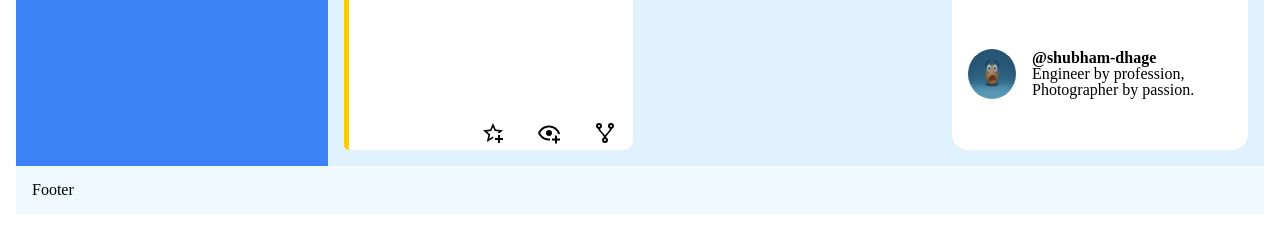
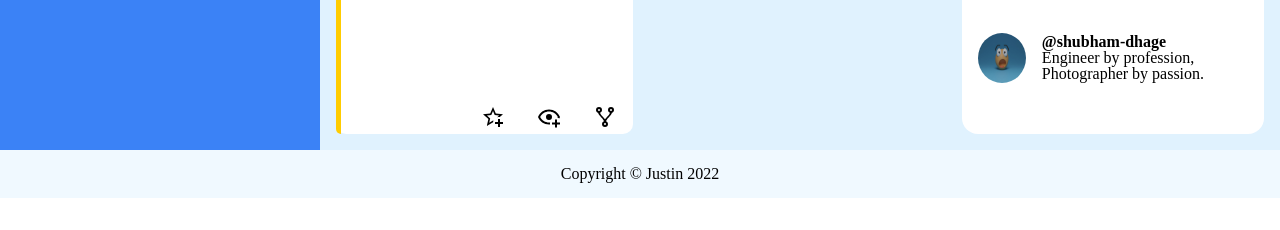
Before and after one commit to justinmm777/dashboard-design, a plain HTML site: page index.html in a window 1280 px wide. Shown: the part 1154-1384 px from the top of the page. After the commit the page ends 1352 px from the top, so only its background shows below. Drawn offline with Linux system fonts and the light colour scheme.

Commit message:
refactor css for responsive design

```diff
--- a/index.html
+++ b/index.html
@@ -10,6 +10,7 @@
     <link rel="preconnect" href="https://fonts.googleapis.com">
     <link rel="preconnect" href="https://fonts.gstatic.com" crossorigin>
     <link href="https://fonts.googleapis.com/css2?family=Roboto:wght@300&display=swap" rel="stylesheet">
+    <script src="./script.js" defer></script>
 </head>
 <body>
     <div class="container">
@@ -113,7 +114,7 @@
 
         <div class="article">
             <div class="projects">
-                <h3 class="heading1">Your Projects</h3>
+                <h3 class="heading1">Projects</h3>
                 <br>
                 <div class="cards">
                 <div class="card">
@@ -457,7 +458,9 @@
             </div>
         </div>
         </div>
-        <div class="footer">Footer</div>
+        <div class="footer">
+            <p>Copyright © Justin <span id="year"></span>
+        </div>
     </div>
 
 </body>
--- /dev/null
+++ b/script.js
@@ -0,0 +1,7 @@
+// get the current year
+const currentYear = new Date().getFullYear();
+console.log(currentYear);
+
+// add the current year to html
+const year = document.getElementById("year");
+year.textContent = currentYear;
--- a/style.css
+++ b/style.css
@@ -31,7 +31,7 @@ body {
     min-height: 100vh;
     text-rendering: optimizeSpeed;
     line-height: 1rem;
-    padding: 1rem;
+    /* padding: 1rem; */
 }
 
   /* Make images easier to work with */
@@ -179,11 +179,12 @@ align-self: center;
     background-color: var(--sidebar-bg-color);
     grid-area: sidebar;
     display: grid;
-    grid-template-rows: 1fr 8fr;
+    grid-template-rows: auto 1fr;
 }
 
 .sidebar .dashboard {
     display: flex;
+    align-items: center;
 }
 .sidebar .dashboard h1 {
     margin-left: 1rem;
@@ -219,9 +220,10 @@ a:link, a:visited {
     background-color: var(--article-bg-color);
     grid-area: article;
     display: grid;
-    grid-template-columns: 2fr 1fr;
     gap: 1rem;
-    /* grid-template-rows: auto 1fr; */
+    grid-template-areas:
+    'projects'
+    'right-side';
 }
 
 .titles {
@@ -235,7 +237,10 @@ a:link, a:visited {
     margin-left: 2rem;
 }
 /* project start */
-.cards {
+.projects {
+    grid-area: projects;
+}
+.projects .cards {
     display: grid;
     grid-template-columns: repeat(auto-fit, minmax(250px, 1fr));
     gap: 15px;
@@ -280,6 +285,7 @@ a:link, a:visited {
 
 /* right side start */
 .right-side {
+    grid-area: right-side;
     display: grid;
     grid-template-rows: repeat(2, 1fr);
 }
@@ -341,15 +347,18 @@ a:link, a:visited {
 .footer {
     background-color: var(--footer-bg-color);
     grid-area: footer;
+    display: flex;
+    justify-content: center;
 }
 
 /* Media Queries*/
 @media screen and (min-width: 33em) {
     .container {
         grid-template-areas:
-        "sidebar header"
-        "sidebar article"
-        "footer footer";
+        "sidebar"
+        "header"
+        "article"
+        "footer";
     }
 }
 
@@ -360,6 +369,11 @@ a:link, a:visited {
         "sidebar article"
         "footer footer";
     }
+
+    .article {
+        grid-template-areas:
+        "projects right-side";
+    }
 }
 
 @media screen and (min-width: 54em) {
@@ -368,6 +382,11 @@ a:link, a:visited {
         "sidebar header header"
         "sidebar article article"
         "footer footer footer";
+    }
+
+    .article {
+        grid-template-areas:
+        "projects projects right-side";
     }
 }
 
@@ -379,6 +398,11 @@ a:link, a:visited {
         "footer footer footer footer";
     }
 
+    .article {
+        grid-template-areas:
+        "projects projects projects right-side";
+    }
+
     /* .header {
         grid-template-areas:
         "search search user"
```
